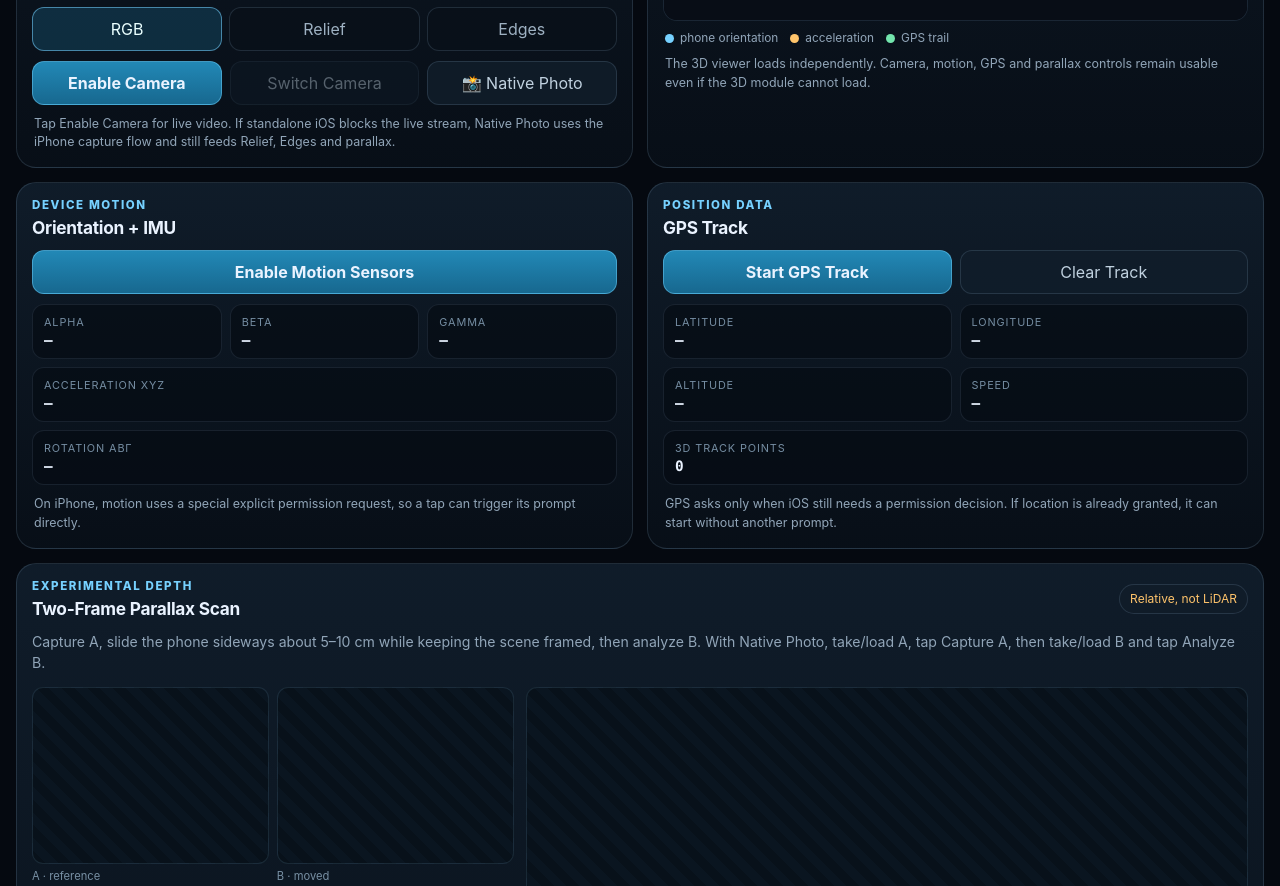
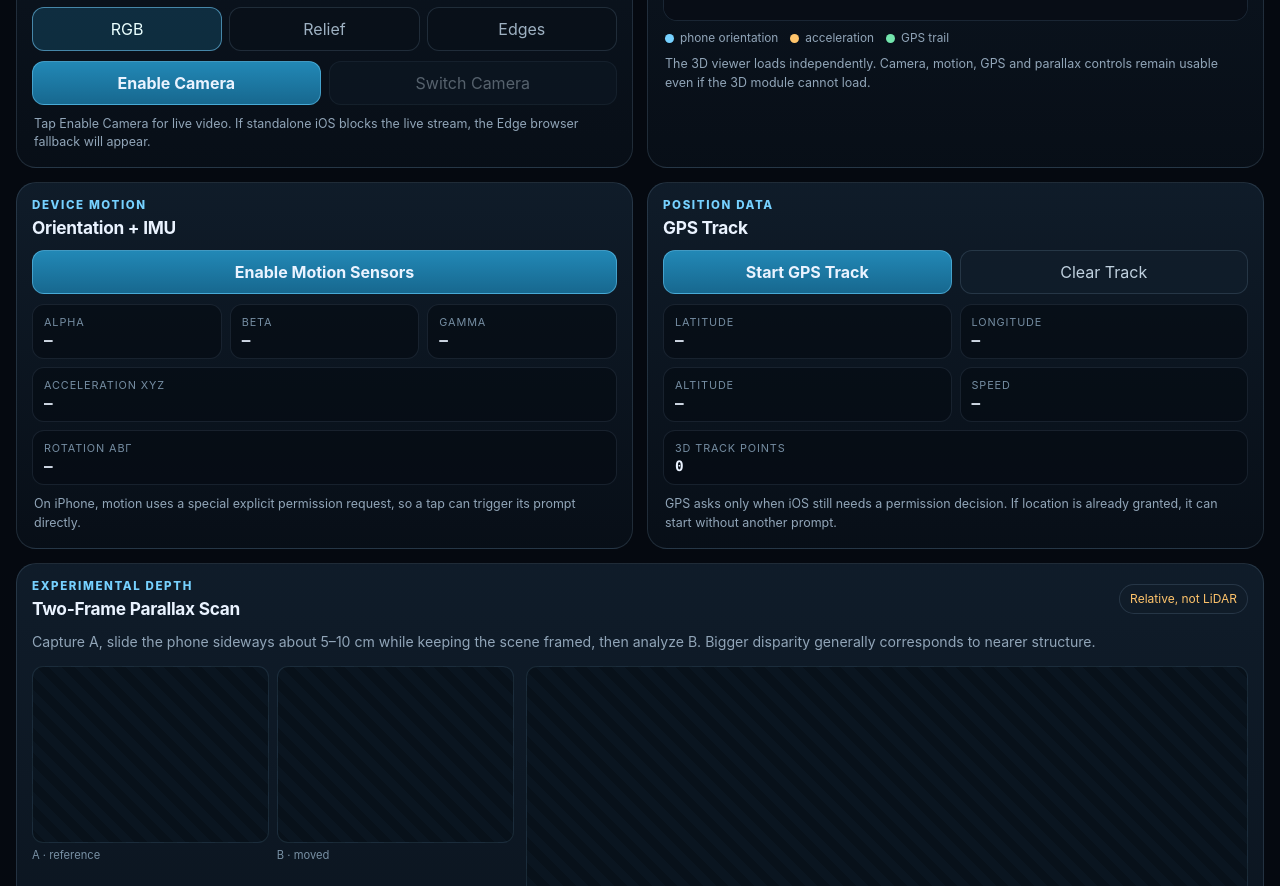
Before and after one commit to CAPFlyingFun/Visual-Sensor-Studio, a website with bundled scripts: page public/index.html in a window 1280 px wide. Shown: the part 584-1470 px from the top of the page. Built offline with nearby package versions, Linux system fonts and the light colour scheme.

Commit message:
ui: remove native photo camera fallback

```diff
--- a/public/index.html
+++ b/public/index.html
@@ -70,11 +70,9 @@
           <div class="button-row">
             <button class="primary-button" id="cameraButton" type="button">Enable Camera</button>
             <button class="secondary-button" id="switchCameraButton" type="button" disabled>Switch Camera</button>
-            <button class="secondary-button" id="nativePhotoButton" type="button">📸 Native Photo</button>
-            <input id="nativePhotoInput" type="file" accept="image/*" capture="environment" hidden />
             <button class="secondary-button camera-browser-fallback" id="cameraBrowserFallback" type="button" hidden>Open Live Camera in Edge</button>
           </div>
-          <p class="helper" id="cameraMessage">Tap Enable Camera for live video. If standalone iOS blocks the live stream, Native Photo uses the iPhone capture flow and still feeds Relief, Edges and parallax.</p>
+          <p class="helper" id="cameraMessage">Tap Enable Camera for live video. If standalone iOS blocks the live stream, the Edge browser fallback will appear.</p>
         </article>
 
         <article class="panel scene-panel">
@@ -128,7 +126,7 @@
           <div><p class="section-kicker">EXPERIMENTAL DEPTH</p><h2>Two-Frame Parallax Scan</h2></div>
           <span class="small-badge warning">Relative, not LiDAR</span>
         </div>
-        <p class="lead-copy">Capture A, slide the phone sideways about 5–10 cm while keeping the scene framed, then analyze B. With Native Photo, take/load A, tap Capture A, then take/load B and tap Analyze B.</p>
+        <p class="lead-copy">Capture A, slide the phone sideways about 5–10 cm while keeping the scene framed, then analyze B. Bigger disparity generally corresponds to nearer structure.</p>
         <div class="parallax-layout">
           <div class="capture-pair">
             <figure><canvas id="referenceCanvas"></canvas><figcaption>A · reference</figcaption></figure>
@@ -140,7 +138,7 @@
           <button class="primary-button" id="captureParallaxButton" type="button" disabled>Capture A</button>
           <button class="secondary-button" id="analyzeParallaxButton" type="button" disabled>Analyze B</button>
         </div>
-        <p class="helper" id="parallaxMessage">Enable live camera or load a Native Photo first. Textured scenes work better than blank walls, glass, or shiny surfaces.</p>
+        <p class="helper" id="parallaxMessage">Enable the live camera first. Textured scenes work better than blank walls, glass, or shiny surfaces.</p>
       </section>
 
       <section class="panel export-panel">
```
